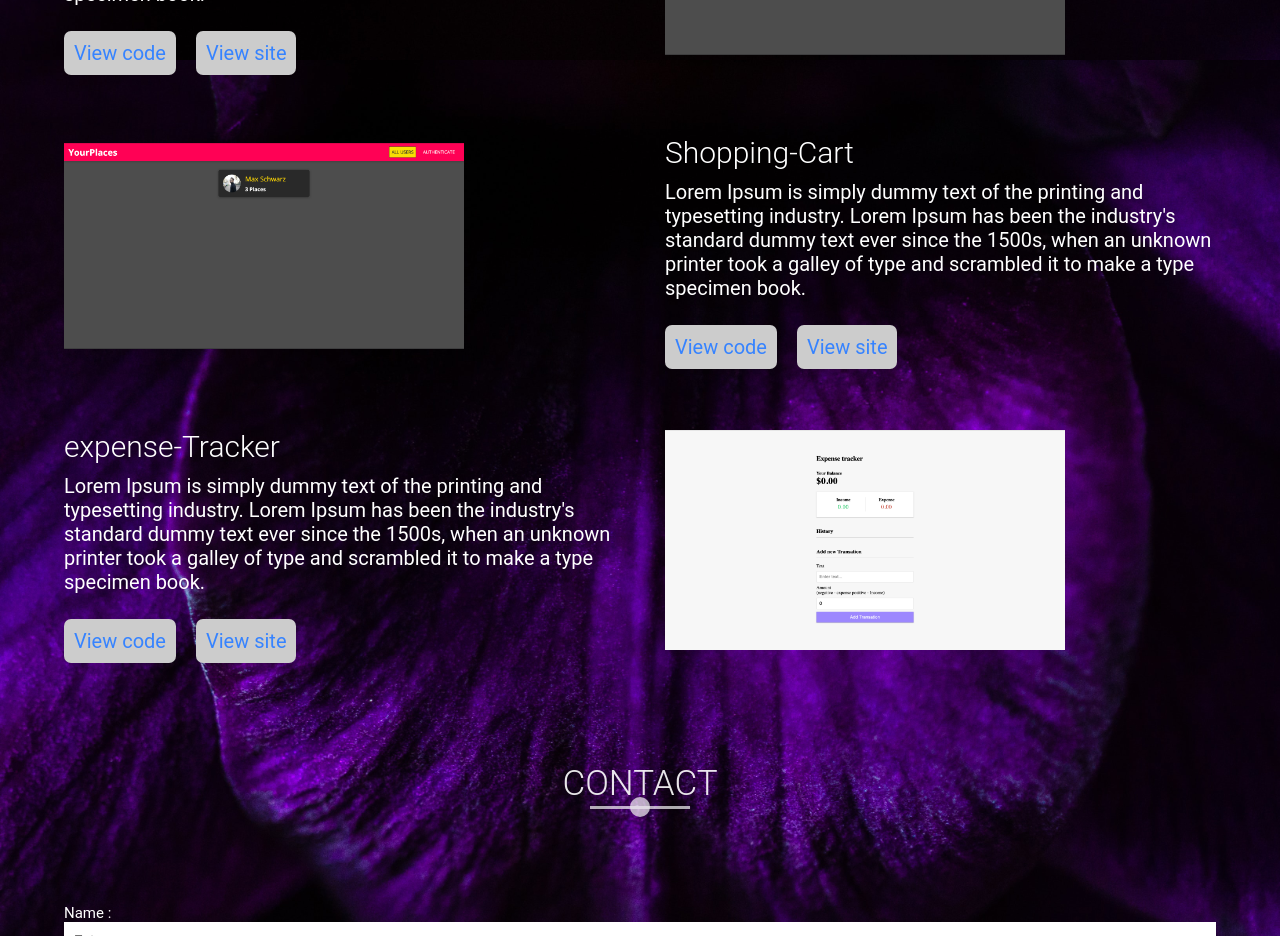
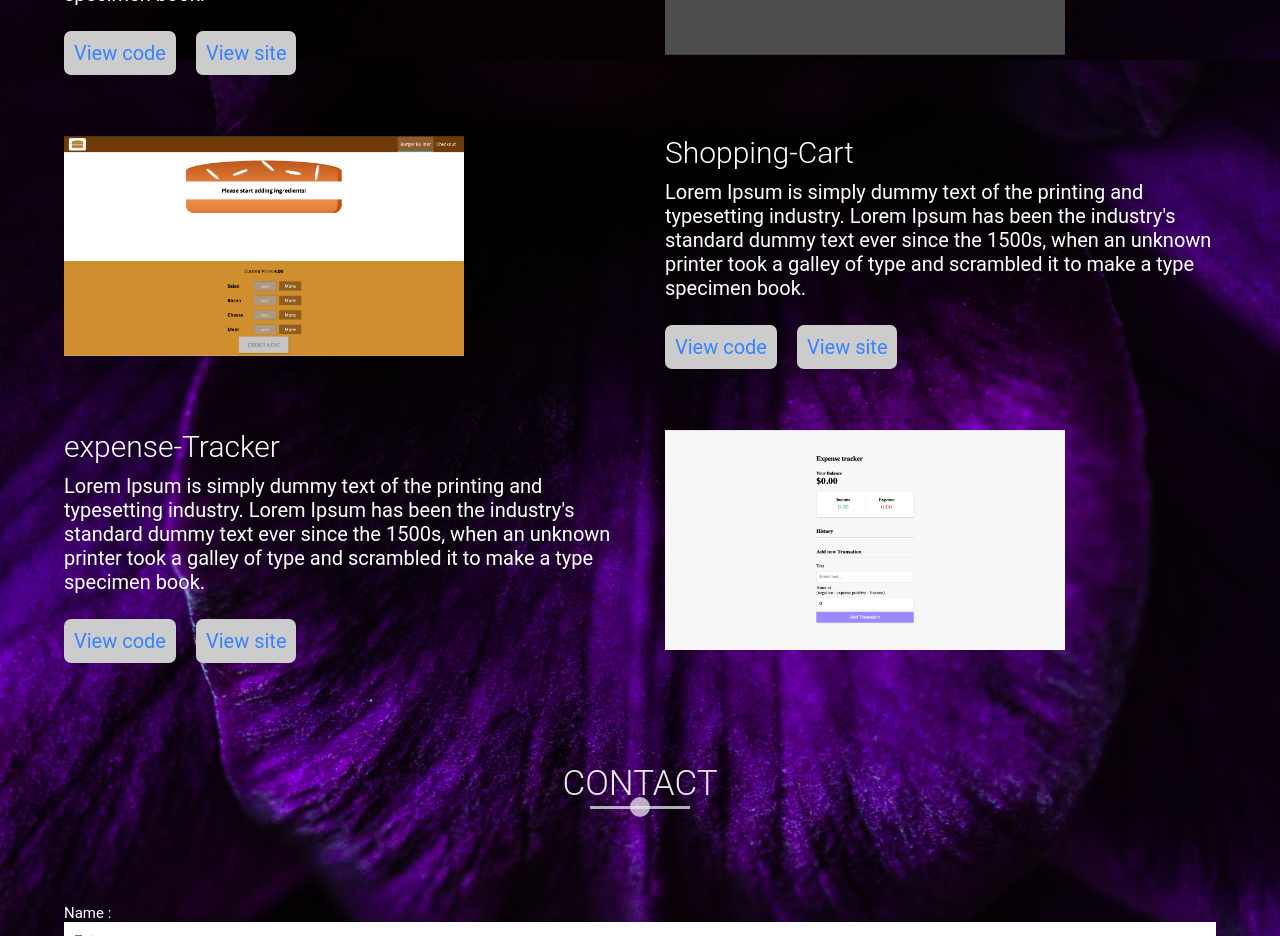
Before and after one commit to MarthaNagesh/Nagesh, a React (Create React App) app: page / in a window 1280 px wide. Shown: the part 2500-3436 px from the top of the page. Built offline with nearby package versions, Linux system fonts and the light colour scheme.

Commit message:
project3 image bug fixed

```diff
--- a/src/Components/Projects.js
+++ b/src/Components/Projects.js
@@ -46,7 +46,7 @@ const Projects = () => {
                 </div>
                 <div className="projects-item">
                     <div data-aos="fade-up" className="projects-img has-margin-right">
-                        <img src={require("../images/Project-2.png")} ></img>
+                        <img src={require("../images/Project-3.png")} ></img>
                     </div>
                     <div data-aos="fade-down" className="projects-description">
                         <h1>Shopping-Cart</h1>
```
